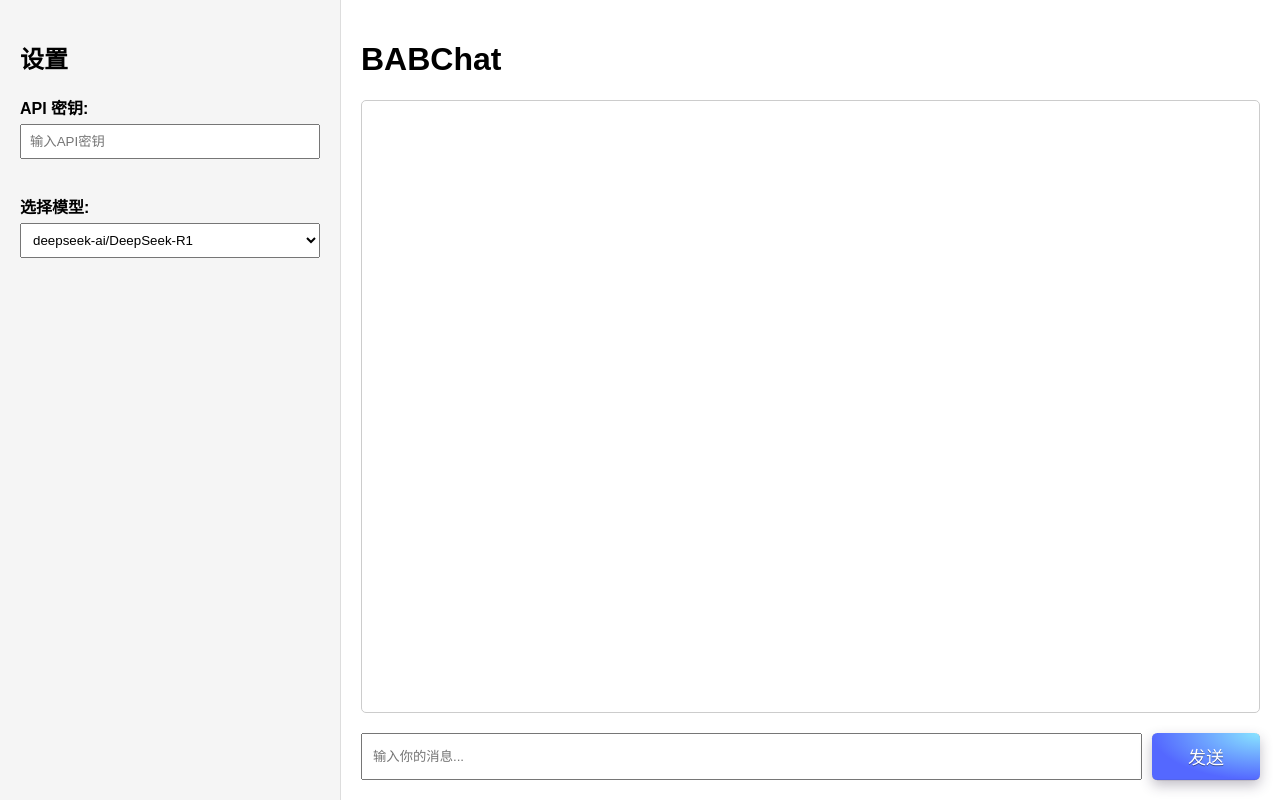
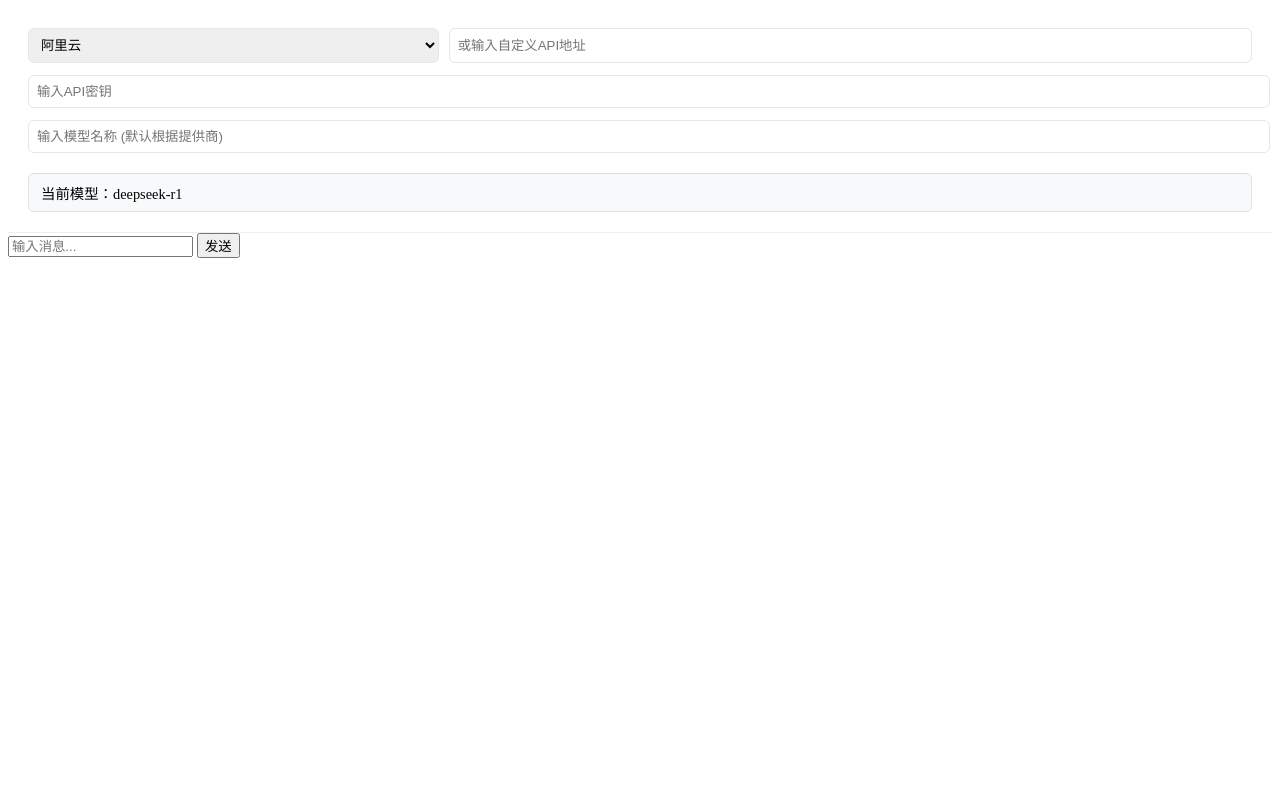
Before and after one commit to BlazeSnow/BABChat, a Flask app: page / in a window 1280 px wide. Run offline with Flask 3, Linux system fonts and the light colour scheme.

Commit message:
Dev (#11)
* update

* Update style.css

* update

* siliconflow

* 硅基流动

```diff
--- a/main.py
+++ b/main.py
@@ -1,47 +1,62 @@
-import os
-from flask import Flask, request, render_template
-from openai import OpenAI
-from dotenv import load_dotenv
-
-load_dotenv()
+# main.py
+from flask import Flask, render_template, request, jsonify
+import openai
 
 app = Flask(__name__)
 
-# 可用模型列表
-AVAILABLE_MODELS = ["deepseek-ai/DeepSeek-R1", "deepseek-ai/DeepSeek-V3"]
+# 预配置的提供商信息
+PROVIDER_CONFIGS = {
+    "阿里云": {
+        "base_url": "https://dashscope.aliyuncs.com/compatible-mode/v1/",
+        "default_model": "deepseek-r1",
+    },
+    "硅基流动": {
+        "base_url": "https://api.siliconflow.cn/v1",
+        "default_model": "deepseek-ai/DeepSeek-R1",
+    },
+}
 
 
 @app.route("/")
 def index():
-    return render_template("index.html", models=AVAILABLE_MODELS)
+    return render_template("index.html")
 
 
 @app.route("/chat", methods=["POST"])
 def chat():
     data = request.json
-    user_message = data["message"]
-    api_key = data["api_key"]
-    model = data.get("model")
-
-    if not api_key:
-        return {"reply": "API密钥不能为空", "status": "error"}
-
-    if model not in AVAILABLE_MODELS:
-        return {"reply": "不支持选择的模型", "status": "error"}
+    api_key = data["apiKey"]
+    messages = data["messages"]
+    provider_url = data.get("providerUrl", "")
+    selected_provider = data.get("provider")
+    model_name = data.get("model", "")
 
     try:
-        client = OpenAI(api_key=api_key, base_url="https://api.siliconflow.cn/v1")
+        # 确定base_url
+        if selected_provider in PROVIDER_CONFIGS:
+            base_url = PROVIDER_CONFIGS[selected_provider]["base_url"]
+        elif provider_url:
+            base_url = provider_url.rstrip("/") + "/"
+        else:
+            base_url = PROVIDER_CONFIGS["阿里云"]["base_url"]
+            selected_provider = "阿里云"
+
+        # 确定模型名称
+        if not model_name:
+            model_name = PROVIDER_CONFIGS.get(selected_provider, {}).get(
+                "default_model", "deepseek-r1"
+            )
+
+        client = openai.OpenAI(api_key=api_key, base_url=base_url)
+
         response = client.chat.completions.create(
-            model=model,
-            messages=[
-                {"role": "system", "content": "你是一个乐于助人的助手"},
-                {"role": "user", "content": user_message},
-            ],
+            model=model_name, messages=messages, temperature=0.7
         )
-        return {"reply": response.choices[0].message.content, "status": "success"}
+
+        return jsonify({"content": response.choices[0].message.content})
     except Exception as e:
-        return {"reply": f"API请求失败: {str(e)}", "status": "error"}
+        return jsonify({"error": str(e)}), 500
 
 
 if __name__ == "__main__":
-    app.run(debug=True, host="0.0.0.0", port=80)
+    app.run(debug=True)
--- a/requirements.txt
+++ b/requirements.txt
@@ -1,3 +1,2 @@
 flask
 openai
-python-dotenv
--- a/static/css/style.css
+++ /dev/null
@@ -1,109 +0,0 @@
-body {
-    margin: 0;
-    padding: 0;
-    font-family: Arial, sans-serif;
-    display: flex;
-    height: 100vh;
-}
-
-/* 侧边栏样式 */
-.sidebar {
-    width: 300px;
-    background: #f5f5f5;
-    padding: 20px;
-    border-right: 1px solid #ddd;
-}
-
-.config-group {
-    margin-bottom: 20px;
-}
-
-.config-group label {
-    display: block;
-    margin-bottom: 5px;
-    font-weight: bold;
-}
-
-#apiKey {
-    width: 100%;
-    padding: 8px;
-    margin-bottom: 15px;
-    box-sizing: border-box;
-}
-
-#modelSelect {
-    width: 100%;
-    padding: 8px;
-    margin-bottom: 15px;
-}
-
-/* 主内容区样式 */
-.main-content {
-    flex: 1;
-    padding: 20px;
-    display: flex;
-    flex-direction: column;
-}
-
-.chat-container {
-    border: 1px solid #ccc;
-    border-radius: 5px;
-    padding: 20px;
-    height: 500px;
-    overflow-y: auto;
-    margin-bottom: 20px;
-    flex-grow: 1;
-}
-
-.message {
-    margin: 10px 0;
-    padding: 10px;
-    border-radius: 5px;
-    max-width: 80%;
-}
-
-.user-message {
-    background-color: #e3f2fd;
-    margin-left: auto;
-}
-
-.bot-message {
-    background-color: #f0f0f0;
-}
-
-.input-group {
-    display: flex;
-    gap: 10px;
-}
-
-#userInput {
-    flex: 1;
-    padding: 10px;
-}
-
-button {
-    font-size: 18px;
-    display: inline-block;
-    outline: 0;
-    border: 0;
-    cursor: pointer;
-    will-change: box-shadow, transform;
-    background: radial-gradient(100% 100% at 100% 0%, #89E5FF 0%, #5468FF 100%);
-    box-shadow: 0px 0.01em 0.01em rgb(45 35 66 / 40%), 0px 0.3em 0.7em -0.01em rgb(45 35 66 / 30%), inset 0px -0.01em 0px rgb(58 65 111 / 50%);
-    padding: 0 2em;
-    border-radius: 0.3em;
-    color: #fff;
-    height: 2.6em;
-    text-shadow: 0 1px 0 rgb(0 0 0 / 40%);
-    transition: box-shadow 0.15s ease, transform 0.15s ease;
-}
-
-button:hover {
-    box-shadow: 0px 0.1em 0.2em rgb(45 35 66 / 40%), 0px 0.4em 0.7em -0.1em rgb(45 35 66 / 30%), inset 0px -0.1em 0px #3c4fe0;
-    transform: translateY(-0.1em);
-}
-
-button:active {
-    box-shadow: inset 0px 0.1em 0.6em #3c4fe0;
-    transform: translateY(0em);
-}
--- a/static/js/script.js
+++ /dev/null
@@ -1,52 +0,0 @@
-const chatBox = document.getElementById('chatBox');
-const userInput = document.getElementById('userInput');
-const apiKeyInput = document.getElementById('apiKey');
-const modelSelect = document.getElementById('modelSelect');
-
-// 添加消息到聊天框
-function addMessage(message, isUser) {
-    const div = document.createElement('div');
-    div.className = `message ${isUser ? 'user-message' : 'bot-message'}`;
-    div.textContent = message;
-    chatBox.appendChild(div);
-    chatBox.scrollTop = chatBox.scrollHeight;
-}
-
-// 发送消息
-async function sendMessage() {
-    const message = userInput.value.trim();
-    const apiKey = apiKeyInput.value.trim();
-    const model = modelSelect.value;
-
-    if (!apiKey) return alert('请先输入API密钥');
-    if (!message) return;
-
-    addMessage(message, true);
-    userInput.value = '';
-
-    try {
-        const response = await fetch('/chat', {
-            method: 'POST',
-            headers: { 'Content-Type': 'application/json' },
-            body: JSON.stringify({
-                message: message,
-                api_key: apiKey,
-                model: model
-            })
-        });
-
-        const data = await response.json();
-        if (data.status === 'success') {
-            addMessage(data.reply, false);
-        } else {
-            addMessage(`错误: ${data.reply}`, false);
-        }
-    } catch (error) {
-        addMessage(`请求失败: ${error}`, false);
-    }
-}
-
-// 回车发送
-function handleEnter(e) {
-    if (e.key === 'Enter') sendMessage();
-}
--- /dev/null
+++ b/static/style.css
@@ -0,0 +1,60 @@
+/* style.css */
+/* 新增配置区域样式 */
+.config {
+    padding: 20px;
+    background: white;
+    border-bottom: 1px solid #eee;
+    display: flex;
+    flex-direction: column;
+    gap: 12px;
+}
+
+.provider-select {
+    display: flex;
+    gap: 10px;
+}
+
+#providerSelect {
+    flex: 1;
+    padding: 8px;
+    border: 1px solid #e3e8ee;
+    border-radius: 6px;
+}
+
+#customProvider {
+    flex: 2;
+    padding: 8px;
+    border: 1px solid #e3e8ee;
+    border-radius: 6px;
+}
+
+.model-input input {
+    width: 100%;
+    padding: 8px;
+    border: 1px solid #e3e8ee;
+    border-radius: 6px;
+}
+
+#apiKey {
+    width: 100%;
+    padding: 8px;
+    border: 1px solid #e3e8ee;
+    border-radius: 6px;
+}
+
+/* 优化现有样式 */
+.model-info {
+    background: #f8f9fa !important;
+    border: 1px solid #dee2e6 !important;
+    border-radius: 6px;
+    padding: 8px 12px !important;
+    font-size: 0.9em;
+    margin-top: 8px;
+}
+
+/* 响应式调整 */
+@media (max-width: 600px) {
+    .provider-select {
+        flex-direction: column;
+    }
+}
--- a/templates/index.html
+++ b/templates/index.html
@@ -1,43 +1,104 @@
+<!-- index.html -->
 <!DOCTYPE html>
-<html lang="zh-CN">
+<html>
 
 <head>
-    <meta charset="UTF-8">
-    <link rel="icon">
-    <meta name="viewport" content="width=device-width, initial-scale=1.0">
-    <title>BABChat</title>
-    <link rel="stylesheet" href="{{ url_for('static', filename='css/style.css') }}">
+    <title>AI聊天</title>
+    <link rel="stylesheet" href="{{ url_for('static', filename='style.css') }}">
 </head>
 
 <body>
-    <!-- 左侧配置栏 -->
-    <div class="sidebar">
-        <h2>设置</h2>
-        <div class="config-group">
-            <label for="apiKey">API 密钥:</label>
+    <div class="container">
+        <div class="config">
+            <div class="provider-select">
+                <select id="providerSelect" onchange="updateProvider()">
+                    <option value="">选择提供商</option>
+                    <option value="阿里云" selected>阿里云</option>
+                    <option value="硅基流动">硅基流动</option>
+                </select>
+                <input type="text" id="customProvider" placeholder="或输入自定义API地址">
+            </div>
+
             <input type="password" id="apiKey" placeholder="输入API密钥">
+
+            <div class="model-input">
+                <input type="text" id="modelInput" placeholder="输入模型名称 (默认根据提供商)">
+            </div>
+
+            <div class="model-info" id="modelInfo">当前模型：deepseek-r1</div>
         </div>
-        <div class="config-group">
-            <label for="modelSelect">选择模型:</label>
-            <select id="modelSelect">
-                {% for model in models %}
-                <option value="{{ model }}">{{ model }}</option>
-                {% endfor %}
-            </select>
+
+        <div class="chat-container">
+            <div id="chatHistory"></div>
+            <div class="input-area">
+                <input type="text" id="messageInput" placeholder="输入消息..." onkeypress="handleEnter(event)">
+                <button onclick="sendMessage()">发送</button>
+            </div>
         </div>
     </div>
 
-    <!-- 右侧主内容区 -->
-    <div class="main-content">
-        <h1>BABChat</h1>
-        <div class="chat-container" id="chatBox"></div>
-        <div class="input-group">
-            <input type="text" id="userInput" placeholder="输入你的消息..." onkeypress="handleEnter(event)">
-            <button onclick="sendMessage()">发送</button>
-        </div>
-    </div>
+    <script>
+        let messages = [];
 
-    <script src="{{ url_for('static', filename='js/script.js') }}"></script>
+        function updateProvider() {
+            const providerSelect = document.getElementById('providerSelect');
+            const customProvider = document.getElementById('customProvider');
+            // 清空自定义输入当选择预设提供商时
+            if (providerSelect.value) customProvider.value = '';
+        }
+
+        function handleEnter(event) {
+            if (event.key === 'Enter') sendMessage();
+        }
+
+        function appendMessage(role, content) {
+            const chatHistory = document.getElementById('chatHistory');
+            const div = document.createElement('div');
+            div.className = `message ${role}`;
+            div.innerHTML = `<strong>${role}:</strong> ${content}`;
+            chatHistory.appendChild(div);
+            chatHistory.scrollTop = chatHistory.scrollHeight;
+        }
+
+        async function sendMessage() {
+            const input = document.getElementById('messageInput');
+            const message = input.value.trim();
+            if (!message) return;
+
+            messages.push({ role: "user", content: message });
+            appendMessage("user", message);
+            input.value = '';
+
+            try {
+                const response = await fetch('/chat', {
+                    method: 'POST',
+                    headers: { 'Content-Type': 'application/json' },
+                    body: JSON.stringify({
+                        apiKey: document.getElementById('apiKey').value,
+                        messages: messages,
+                        provider: document.getElementById('providerSelect').value,
+                        providerUrl: document.getElementById('customProvider').value,
+                        model: document.getElementById('modelInput').value
+                    })
+                });
+
+                const data = await response.json();
+                if (data.error) throw data.error;
+
+                messages.push({ role: "assistant", content: data.content });
+                appendMessage("assistant", data.content);
+
+                // 更新模型显示
+                document.getElementById('modelInfo').textContent =
+                    "当前模型: " + (document.getElementById('modelInput').value ||
+                        (document.getElementById('providerSelect').value ?
+                            document.getElementById('providerSelect').options[document.getElementById('providerSelect').selectedIndex].text +
+                            " 默认" : "deepseek-r1"));
+            } catch (error) {
+                alert(`错误: ${error}`);
+            }
+        }
+    </script>
 </body>
 
 </html>
```
